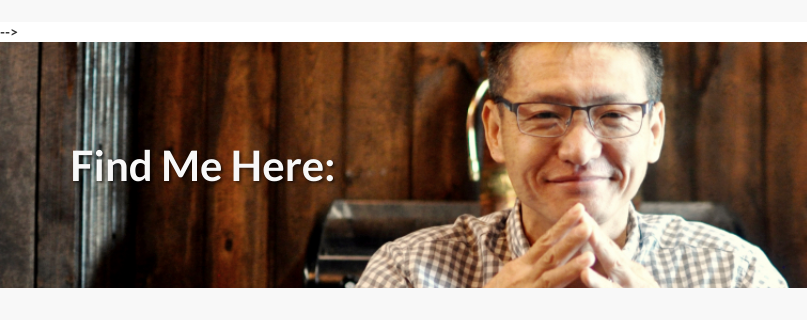
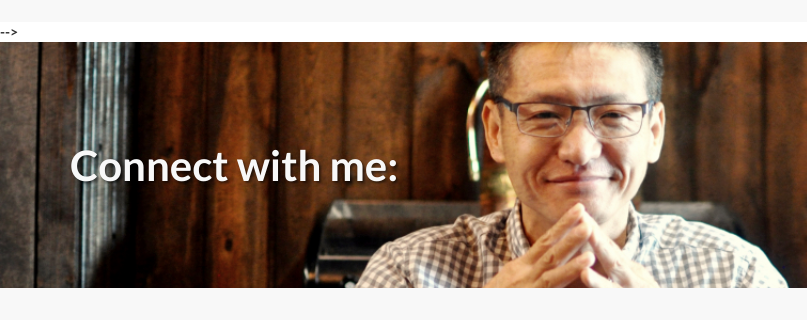
Before and after one commit to keithsktang/portfolio_static, a plain HTML site: page public/index.html in a window 1280 px wide. Shown: the part 1893-2213 px from the top of the page, 0-807 px from the left. Drawn offline with Linux system fonts and the light colour scheme.

Commit message:
change text

```diff
--- a/public/index.html
+++ b/public/index.html
@@ -224,7 +224,7 @@
 
       <div class="row">
         <div class="col-lg-6">
-          <h2>Find Me Here:</h2>
+          <h2>Connect with me:</h2>
         </div>
         <div class="col-lg-6">
           <ul class="list-inline banner-social-buttons">
```
